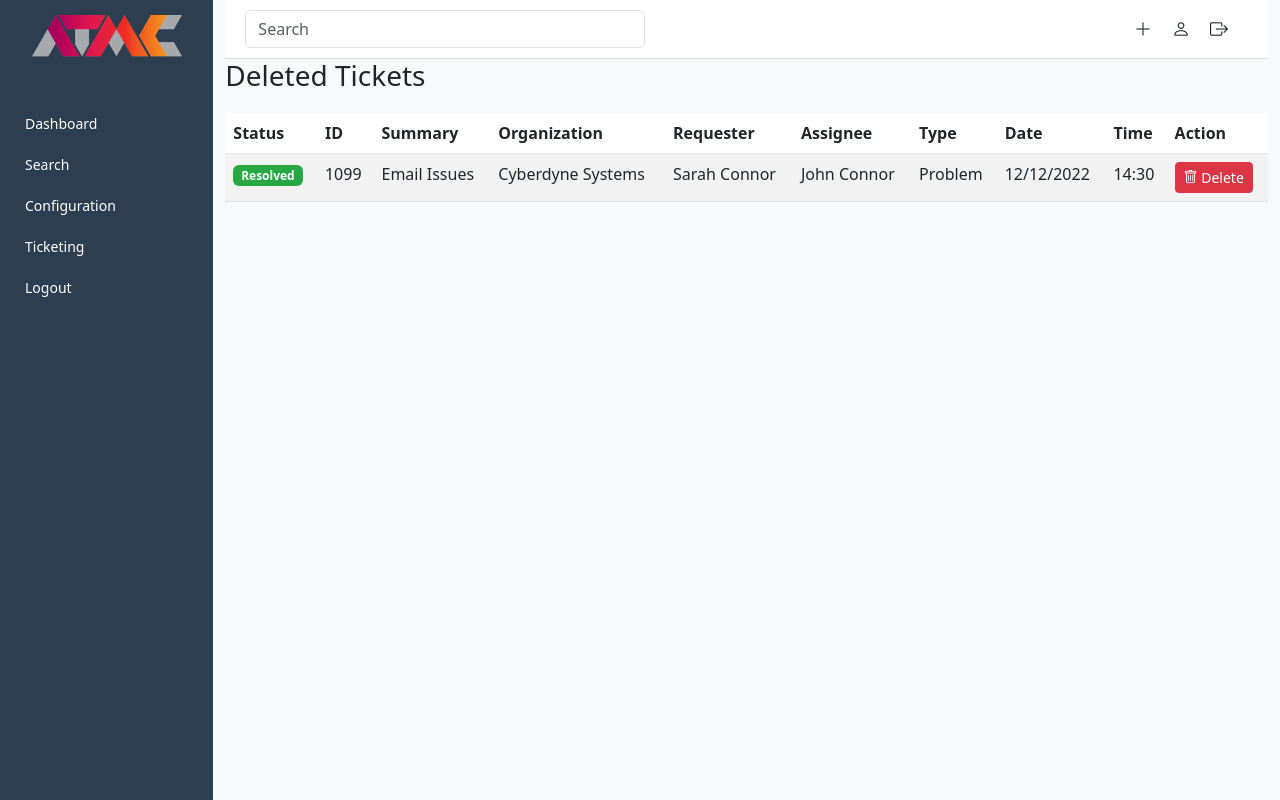
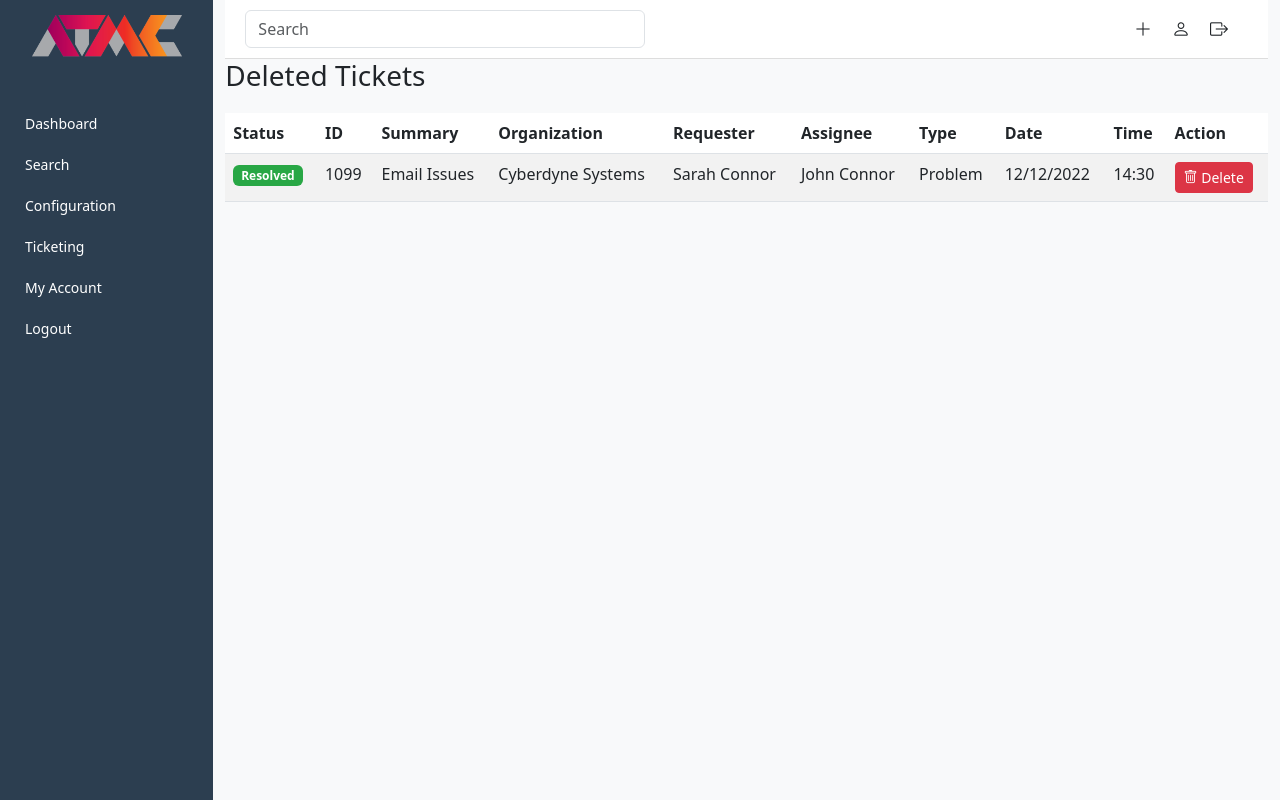
Before and after one commit to h80feduni/ATMC-Ticketing-Platform, a Flask app: page /deleteticket in a window 1280 px wide. Run offline with Flask 3, Linux system fonts and the light colour scheme.

Commit message:
deleteticket.html

```diff
--- a/templates/deleteticket.html
+++ b/templates/deleteticket.html
@@ -37,6 +37,7 @@
                         <li><a class="dropdown-item" href="#">Pending Emails</a></li>
                     </ul>
                 </div>
+                    <a href="/userdetails">My Account</a> <!-- Added link here -->
                   <a href="#">Logout</a>
 
 
```
